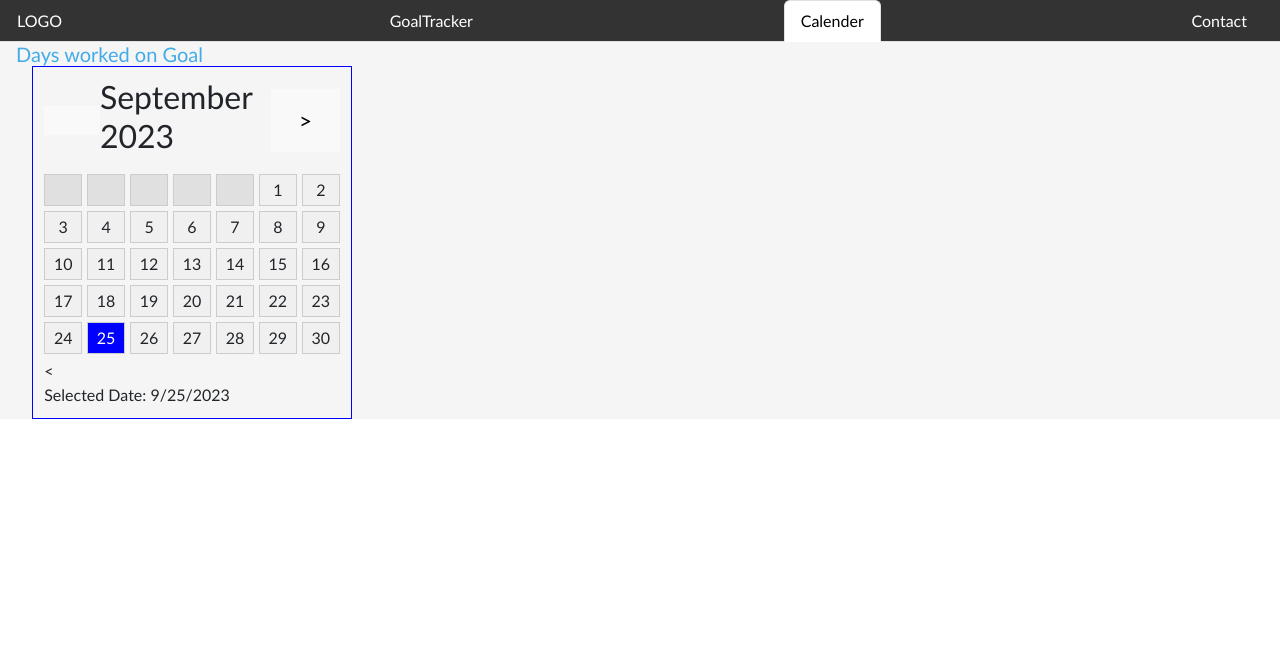
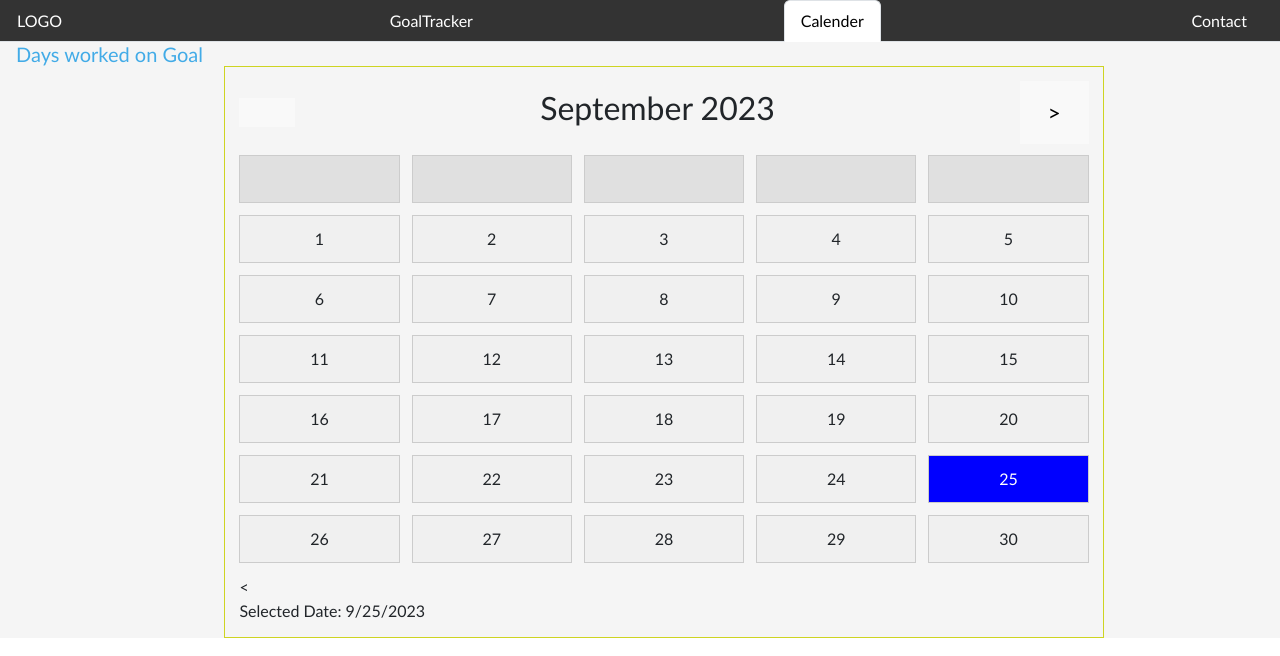
Before and after one commit to AlxMarz/goal-logger, a React (Vite) app in the folder Goal-Tracker/: page /Calender in a window 1280 px wide. Shown: the top 656 px of the page. Built offline with nearby package versions, Linux system fonts and the light colour scheme.

Commit message:
styleeeee

```diff
--- a/Goal-Tracker/src/App.css
+++ b/Goal-Tracker/src/App.css
@@ -229,10 +229,10 @@ h3 {
   color: #888;
 }
 .main {
-  width: 20rem;
-  padding: 0.7rem;
-  margin-left: 1rem;
-  border: 1px solid blue;
+  width: 55rem;
+  padding: 0.9rem;
+  margin-left: 13rem;
+  border: 1px solid rgb(206, 212, 34);
 }
 
 .header {
@@ -247,11 +247,11 @@ h3 {
 }
 .body {
   display: grid;
-  grid-template-columns: repeat(7, 1fr);
-  gap: 5px;
+  grid-template-columns: repeat(5, 1fr);
+  gap: 12px;
 }
 .box {
-  height: 2rem;
+  height: 3rem;
   background-color: #f0f0f0;
   border: 1px solid #ccc;
   display: flex;
```
